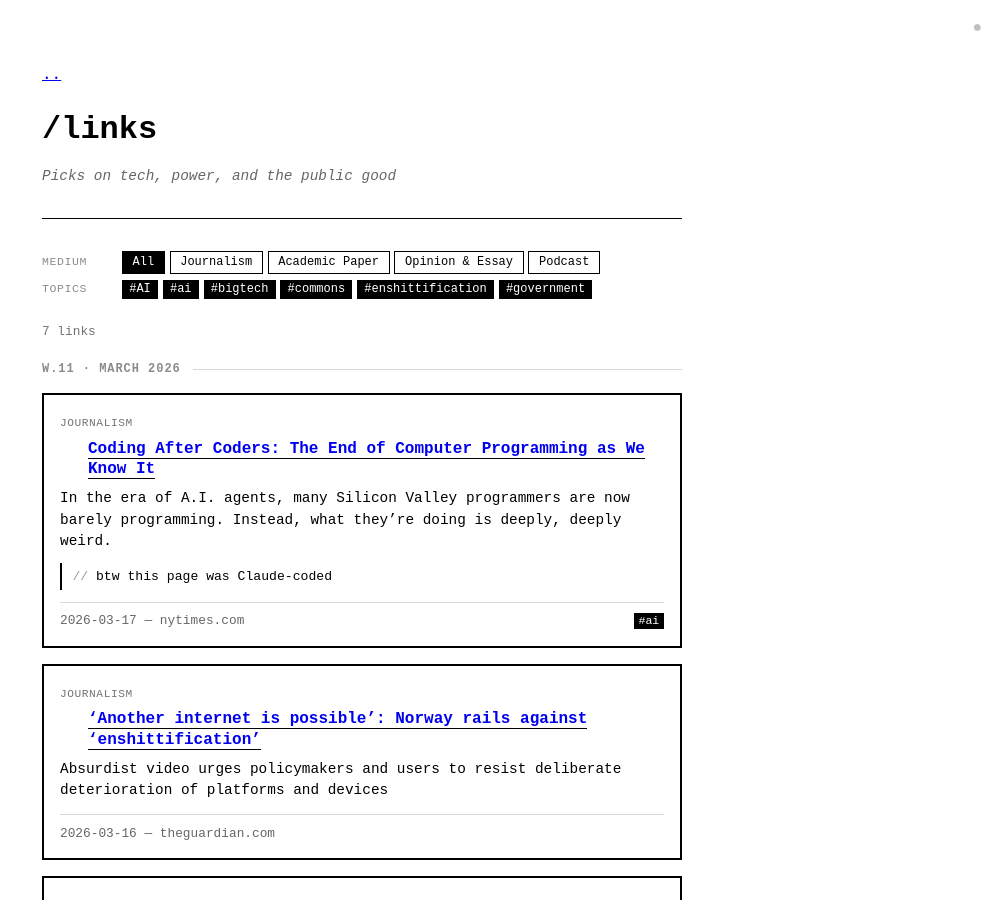
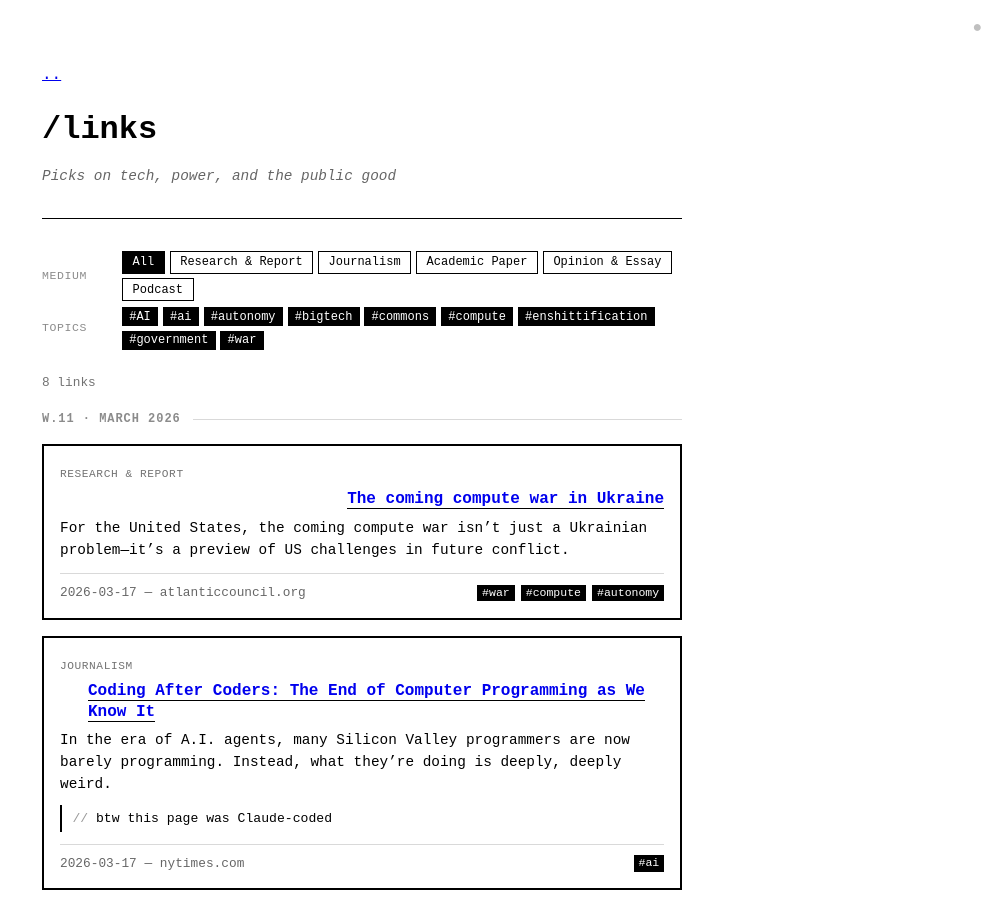
Before and after one commit to PLrolle/plrolle.github.io, a Jekyll site: the page built from links.md, in a window 1280 px wide and 900 px high. Shown: the whole window, without its empty margins (278-1280 px from the left). Built offline with Jekyll 4.4.1, drawn with Linux system fonts in a browser that asks for light colours.

Commit message:
add link: The coming compute war in Ukraine

```diff
--- a/_data/links.json
+++ b/_data/links.json
@@ -1,4 +1,20 @@
 [
+  {
+    "id": "mmudcd2p",
+    "url": "https://www.atlanticcouncil.org/content-series/the-big-story/the-coming-compute-war-in-ukraine/",
+    "title": "The coming compute war in Ukraine",
+    "summary": "For the United States, the coming compute war isn’t just a Ukrainian problem—it’s a preview of US challenges in future conflict.",
+    "source_name": "atlanticcouncil.org",
+    "source_favicon": "https://www.google.com/s2/favicons?domain=atlanticcouncil.org&sz=32",
+    "date": "2026-03-17",
+    "added_at": "2026-03-17T08:46:58.612Z",
+    "tags": [
+      "war",
+      "compute",
+      "autonomy"
+    ],
+    "category": "research-report"
+  },
   {
     "id": "mmtz1lph",
     "url": "https://www.nytimes.com/2026/03/12/magazine/ai-coding-programming-jobs-claude-chatgpt.html?smid=nytcore-ios-share",
```
